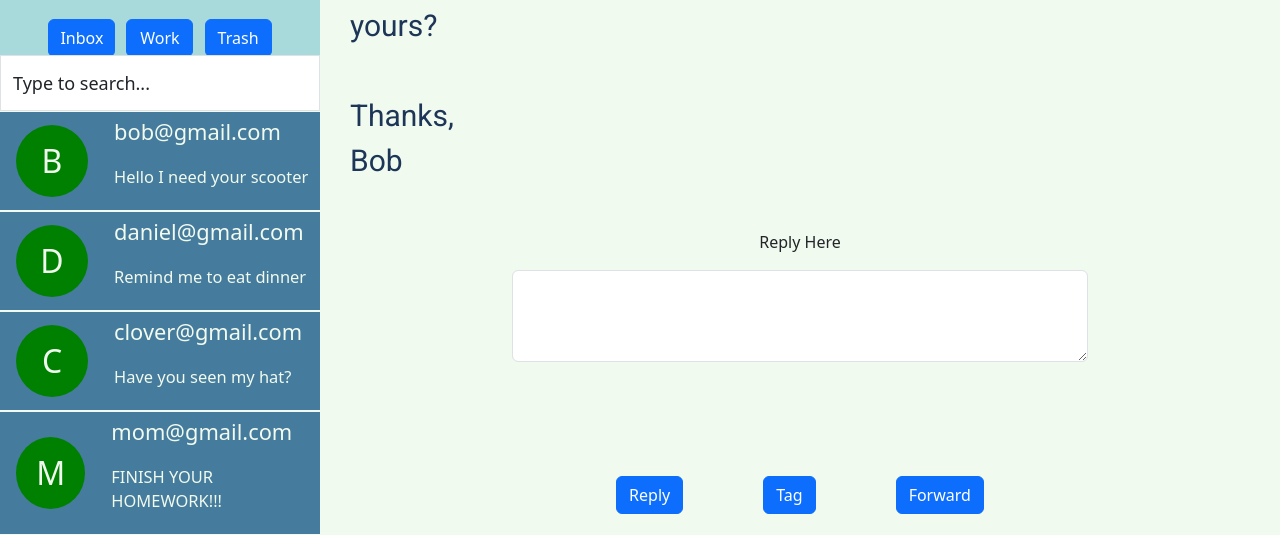
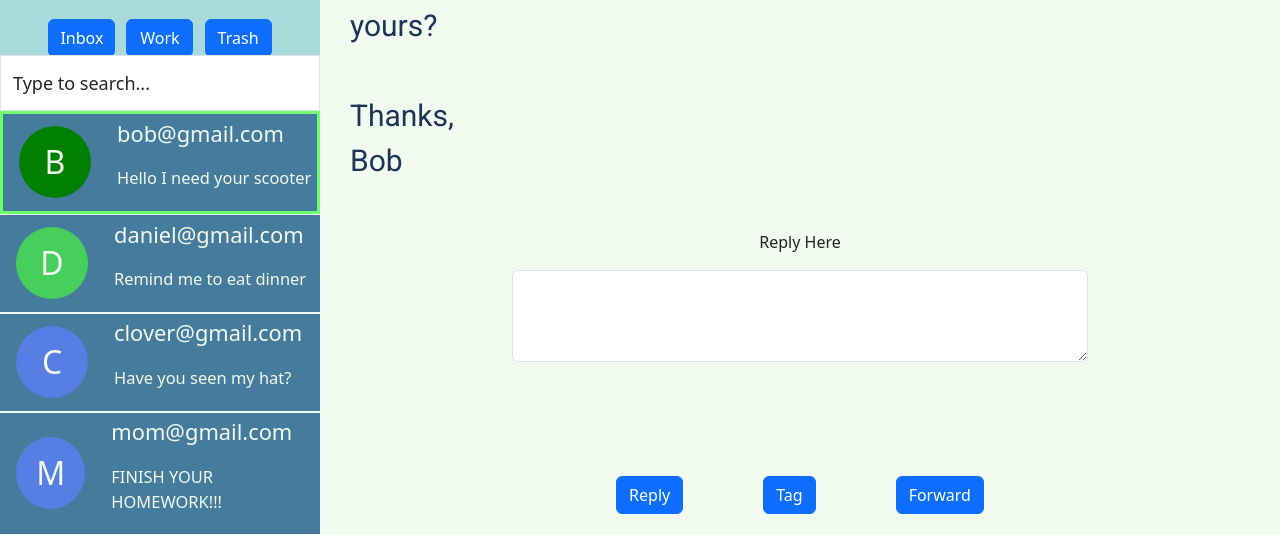
Before and after one commit to squirreler/bootstrap-email-becker, a plain HTML site: page index.html in a window 1280 px wide. Shown: the part 265-800 px from the top of the page. Drawn offline with nearby package versions, Linux system fonts and the light colour scheme.

Commit message:
changed the icons and focus window as a touch up

```diff
--- a/index.html
+++ b/index.html
@@ -33,7 +33,7 @@
             <input class="form-control search" type="text" value="Type to search..." >
           </div>
           <div class="emaillist">
-            <div class="emailtab">
+            <div class="emailtab" style="border-color: rgb(110, 255, 110); border-width: 3px;">
               <div class="emailtabicon">
                 <h1>B</h1>
               </div>
@@ -44,7 +44,7 @@
             </div>
 
             <div class="emailtab">
-              <div class="emailtabicon">
+              <div class="emailtabicon" style="background-color: rgb(71, 207, 92)">
                 <h1>D</h1>
               </div>
               <div class="emailtabtext">
@@ -54,7 +54,7 @@
             </div>
 
             <div class="emailtab">
-              <div class="emailtabicon">
+              <div class="emailtabicon" style="background-color: rgb(87, 126, 227)">
                 <h1>C</h1>
               </div>
               <div class="emailtabtext">
@@ -64,7 +64,7 @@
             </div>
 
             <div class="emailtab">
-              <div class="emailtabicon">
+              <div class="emailtabicon" style="background-color: rgb(87, 126, 227)">
                 <h1>M</h1>
               </div>
               <div class="emailtabtext">
```
